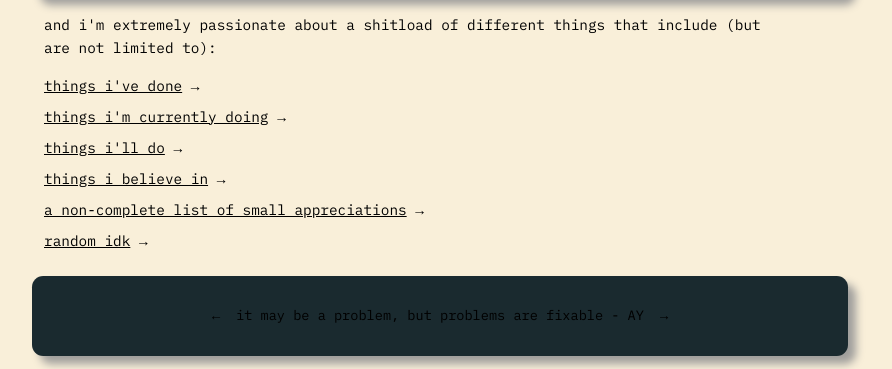
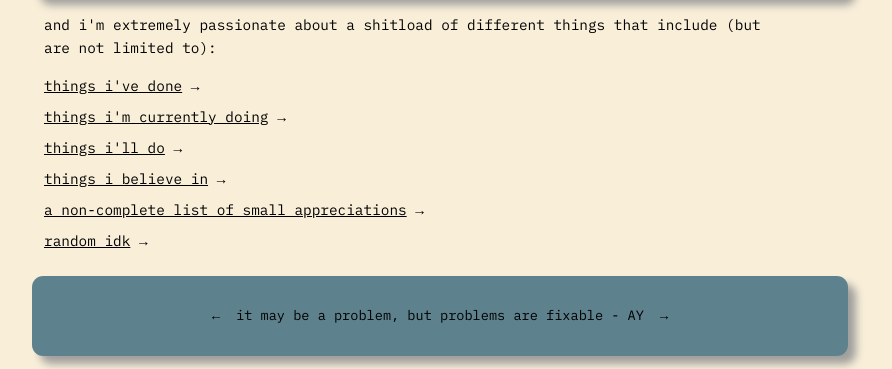
Before and after one commit to jakobleveille/jakobleveille.github.io, a website: page index.html in a window 1280 px wide. Shown: the part 195-564 px from the top of the page, without its empty margins (208-1100 px from the left). Drawn offline with nearby package versions, Linux system fonts and the light colour scheme.

Commit message:
colorpt3

```diff
--- a/styles.css
+++ b/styles.css
@@ -132,7 +132,7 @@ ul {
     box-sizing: border-box;
     width: 102%;
     margin-bottom: 1rem;
-    background-color: #1a2a2f;
+    background-color: #5e828d;
     height: 5rem;
     padding-left: 1.5rem;
     margin-top: 1rem;
```
